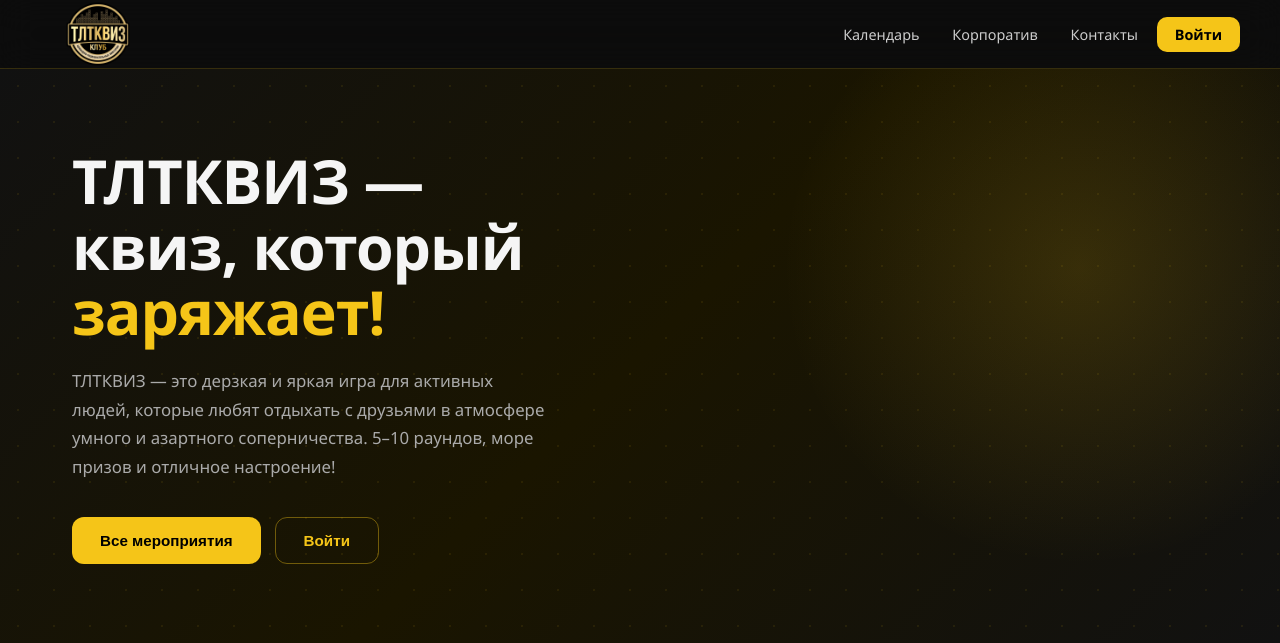
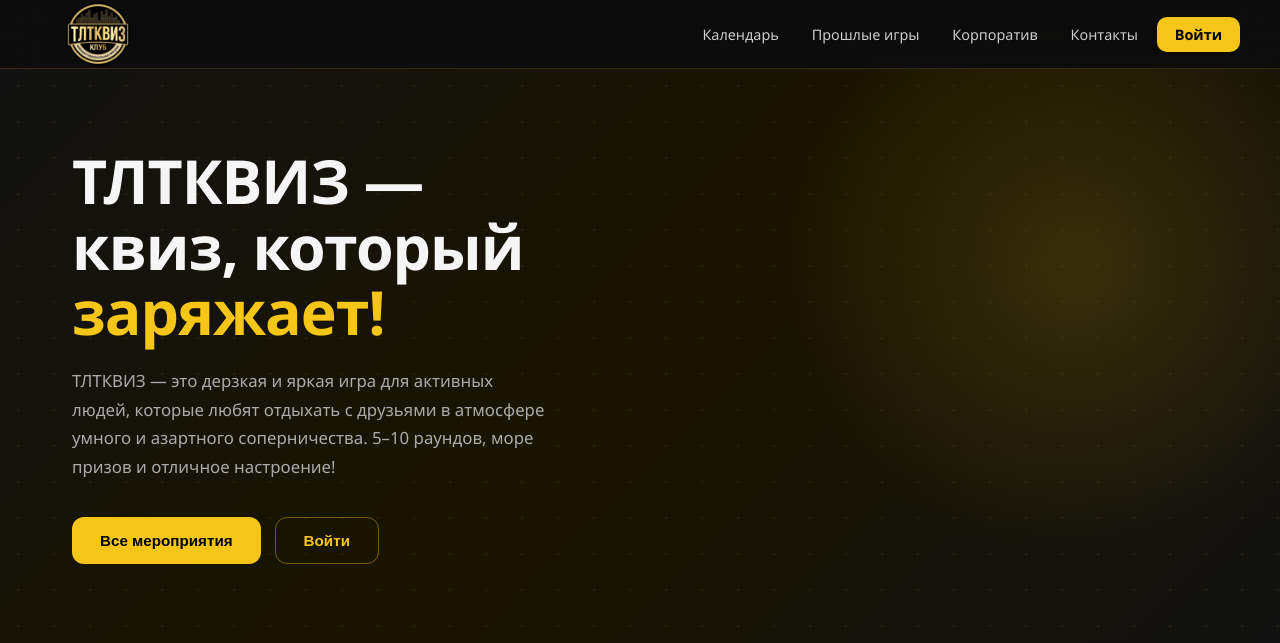
Before and after one commit to feenoomee/quiz_event, a Flask app: page / in a window 1280 px wide. Shown: the top 643 px of the page. Run offline with Flask 3, Linux system fonts and the light colour scheme; data that the repository does not hold is empty.

Commit message:
Исправление новых правок, Поменять местами блоки и добавление кнопки в хеддер

```diff
--- a/templates/pages/index.html
+++ b/templates/pages/index.html
@@ -5,6 +5,7 @@
 {% endblock %}
 {% block nav_links %}
   <a href="#events">Календарь</a>
+  <a href="#results">Прошлые игры</a>
   <a href="https://vk.com/tltquiz" target="_blank">Корпоратив</a>
   <a href="#contacts">Контакты</a>
   {% if current_user %}
@@ -15,6 +16,7 @@
 {% endblock %}
 {% block mobile_menu_links %}
   <a href="#events" onclick="closeMobileMenu()">Календарь мероприятий</a>
+  <a href="#results" onclick="closeMobileMenu()">Прошлые игры</a>
   <a href="https://vk.com/tltquiz" target="_blank" onclick="closeMobileMenu()">Заказать корпоратив</a>
   <a href="#contacts" onclick="closeMobileMenu()">Контакты</a>
   {% if current_user %}
@@ -24,7 +26,7 @@
   {% endif %}
 {% endblock %}
 {% block content %}
-{# Порядок блока: герой → прошлые игры (слайдер) → календарь → виджет чата → модалки #}
+{# Порядок блока: герой → календарь → прошлые игры (слайдер) → виджет чата → модалки #}
 
 <!-- 1. Герой и карточка ближайшего квиза -->
 <section class="hero" id="home">
@@ -89,7 +91,25 @@
   </div>
 </section>
 
-<!-- 2. Слайдер «Прошлые игры» -->
+<!-- 2. Календарь мероприятий (сетка заполняется из static/js/events.js) -->
+<section class="section events-section" id="events">
+  <div class="section-inner">
+    <div class="section-header fade-in">
+      <h2 class="section-title">Календарь <span>мероприятий</span></h2>
+      <p class="section-sub">Выбирайте тему, собирайте команду и регистрируйтесь!</p>
+    </div>
+    <div class="events-filters fade-in" id="filtersRow">
+      <button class="filter-btn active" onclick="filterEvents('all', this)">Все</button>
+      <button class="filter-btn" onclick="filterEvents('music', this)">Музыкальные квиз-вечеринки</button>
+      <button class="filter-btn" onclick="filterEvents('cinema', this)"> Классический ТЛТКВИЗ</button>
+      <button class="filter-btn" onclick="filterEvents('classic', this)">Тематические игры</button>
+      <button class="filter-btn" onclick="filterEvents('show', this)">Корпоратив</button>
+    </div>
+    <div class="events-grid" id="eventsGrid"></div>
+  </div>
+</section>
+
+<!-- 3. Слайдер «Прошлые игры» -->
 <section class="section slider-section" id="results">
   <div class="section-inner">
     <div class="section-header fade-in">
@@ -109,24 +129,6 @@
         <button class="slider-btn" onclick="nextSlide()">→</button>
       </div>
     </div>
-  </div>
-</section>
-
-<!-- 3. Календарь мероприятий (сетка заполняется из static/js/events.js) -->
-<section class="section events-section" id="events">
-  <div class="section-inner">
-    <div class="section-header fade-in">
-      <h2 class="section-title">Календарь <span>мероприятий</span></h2>
-      <p class="section-sub">Выбирайте тему, собирайте команду и регистрируйтесь!</p>
-    </div>
-    <div class="events-filters fade-in" id="filtersRow">
-      <button class="filter-btn active" onclick="filterEvents('all', this)">Все</button>
-      <button class="filter-btn" onclick="filterEvents('music', this)">Музыкальные квиз-вечеринки</button>
-      <button class="filter-btn" onclick="filterEvents('cinema', this)"> Классический ТЛТКВИЗ</button>
-      <button class="filter-btn" onclick="filterEvents('classic', this)">Тематические игры</button>
-      <button class="filter-btn" onclick="filterEvents('show', this)">Корпоратив</button>
-    </div>
-    <div class="events-grid" id="eventsGrid"></div>
   </div>
 </section>
 
```
